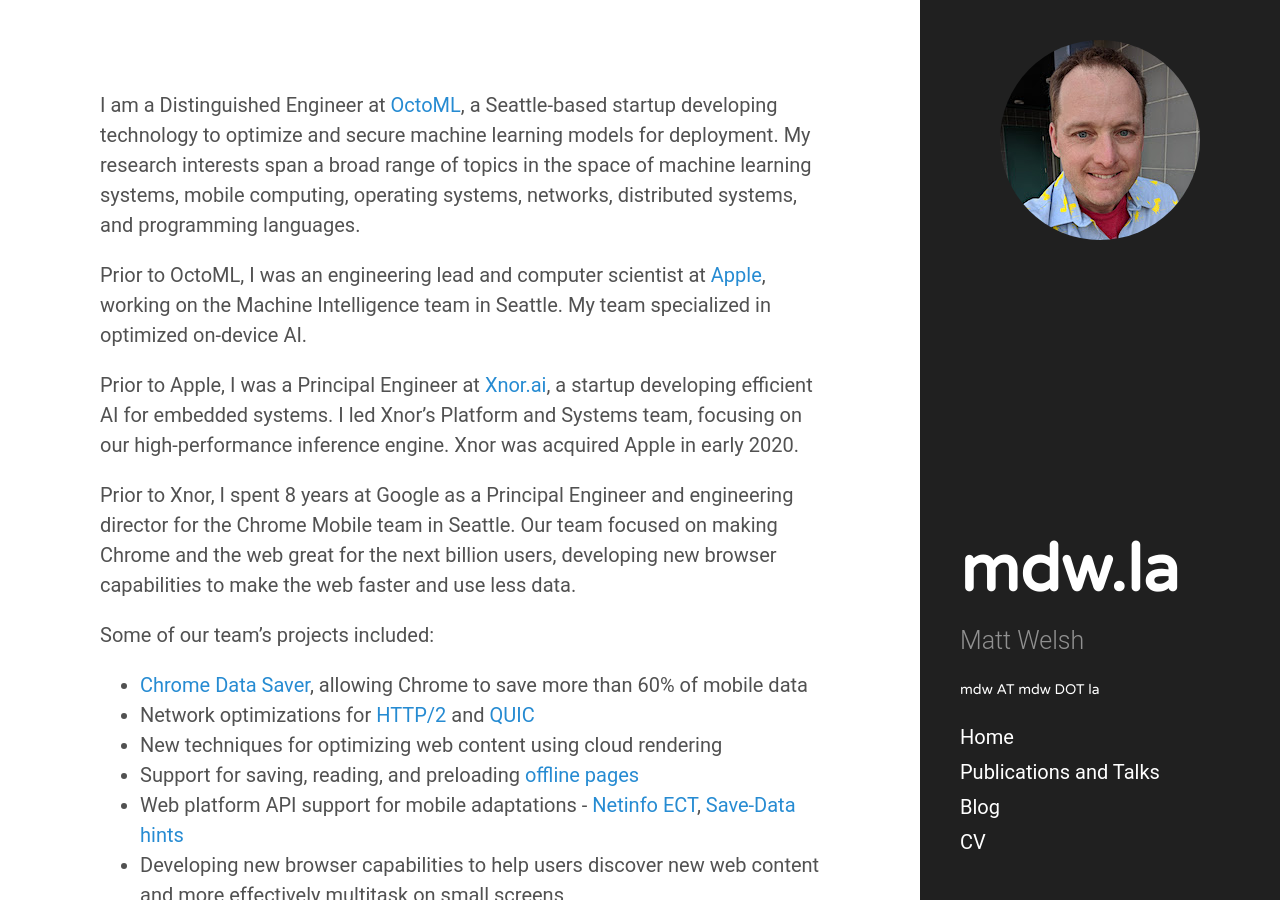
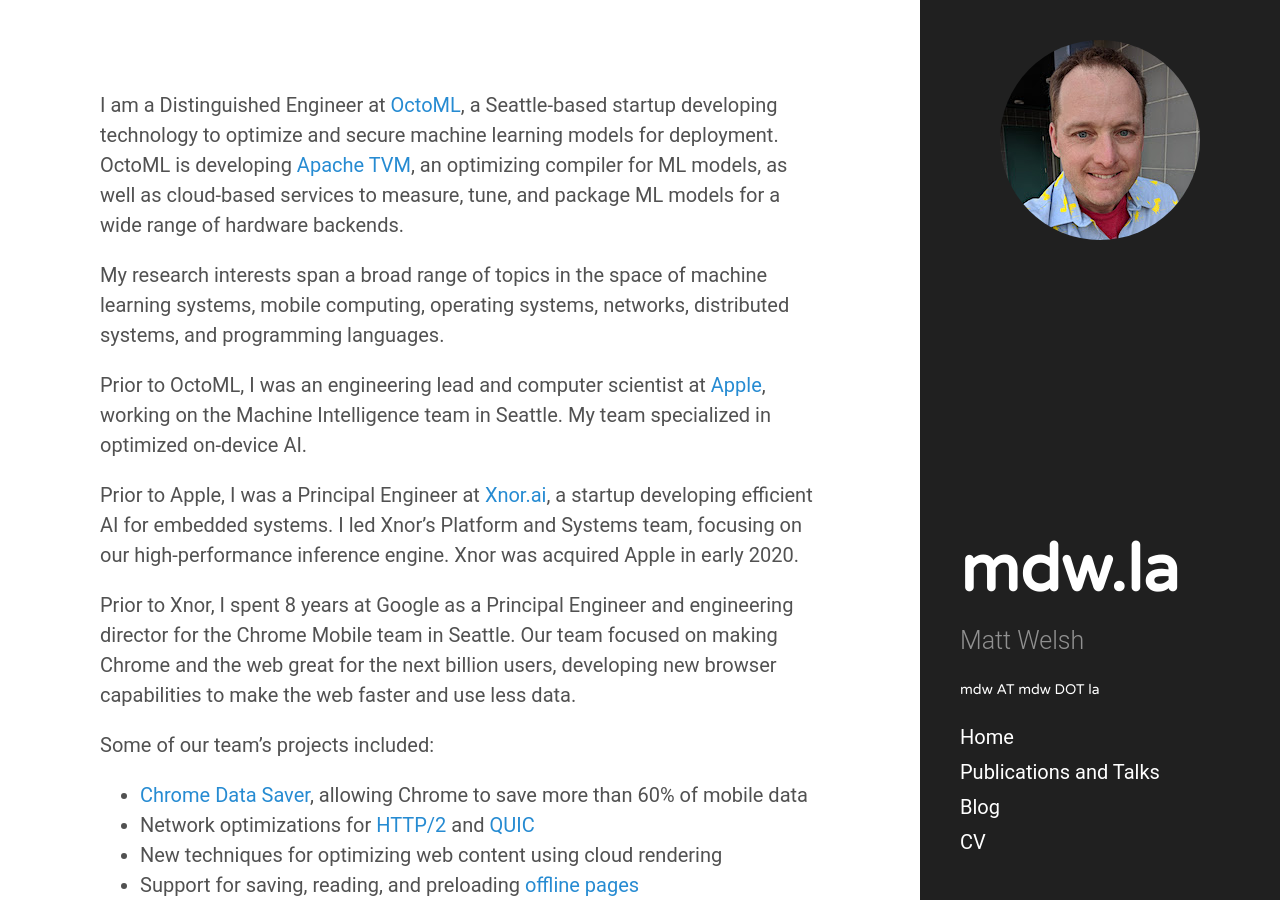
Before and after one commit to mdwelsh/mdwelsh.github.io, a Jekyll site: the page built from index.md, in a window 1280 px wide and 900 px high. Built offline with Jekyll 4.4.1, drawn with Linux system fonts in a browser that asks for light colours.

Commit message:
Improve bio.

```diff
--- a/index.md
+++ b/index.md
@@ -4,6 +4,10 @@
 
 I am a Distinguished Engineer at [OctoML](https://octoml.ai), a Seattle-based startup
 developing technology to optimize and secure machine learning models for deployment.
+OctoML is developing [Apache TVM](https://tvm.apache.org/), an optimizing compiler for
+ML models, as well as cloud-based services to measure, tune, and package ML models for
+a wide range of hardware backends.
+
 My research interests span a broad range of topics in the space of machine learning systems,
 mobile computing, operating systems, networks, distributed systems, and programming languages.
 
```
